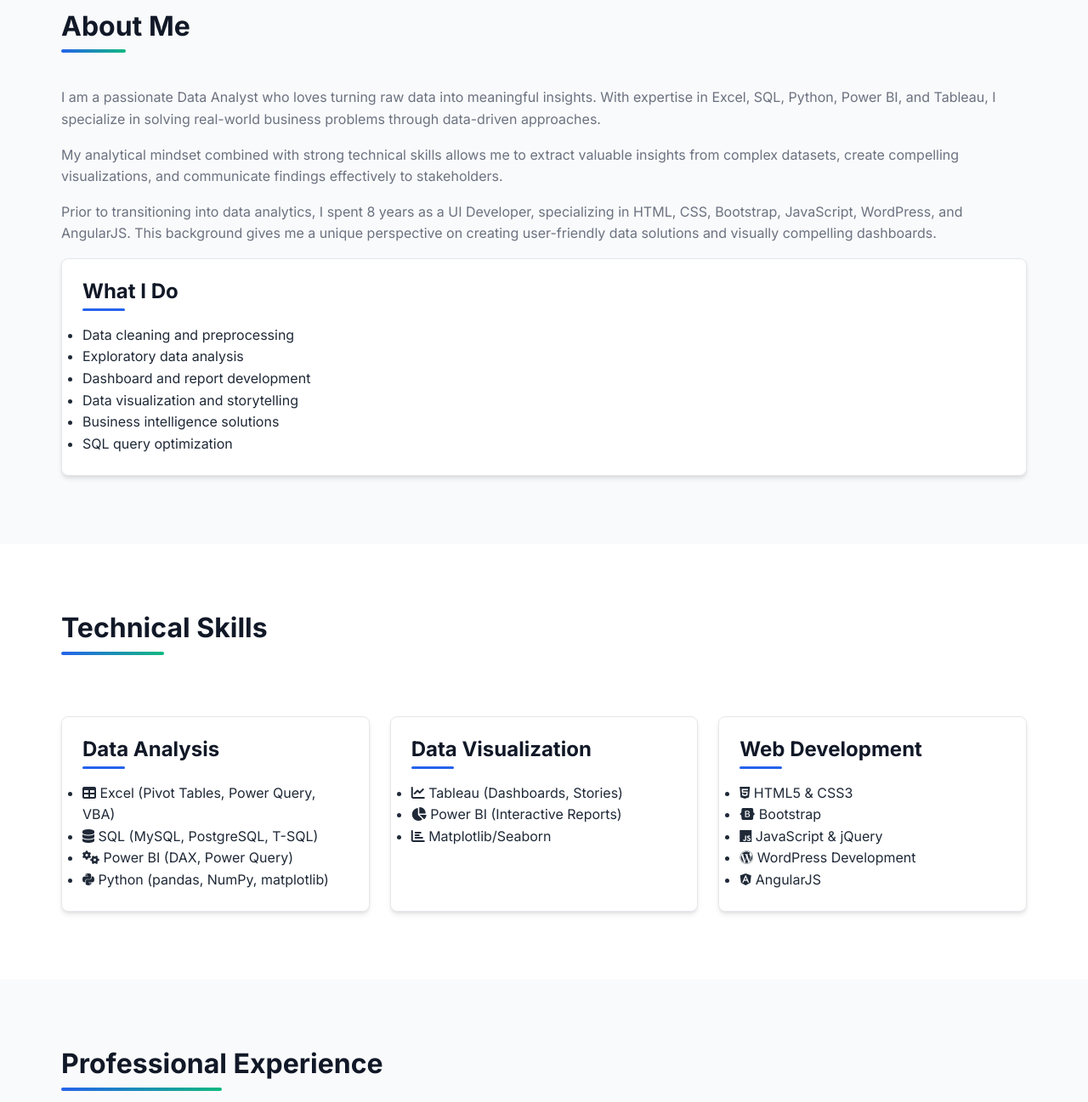
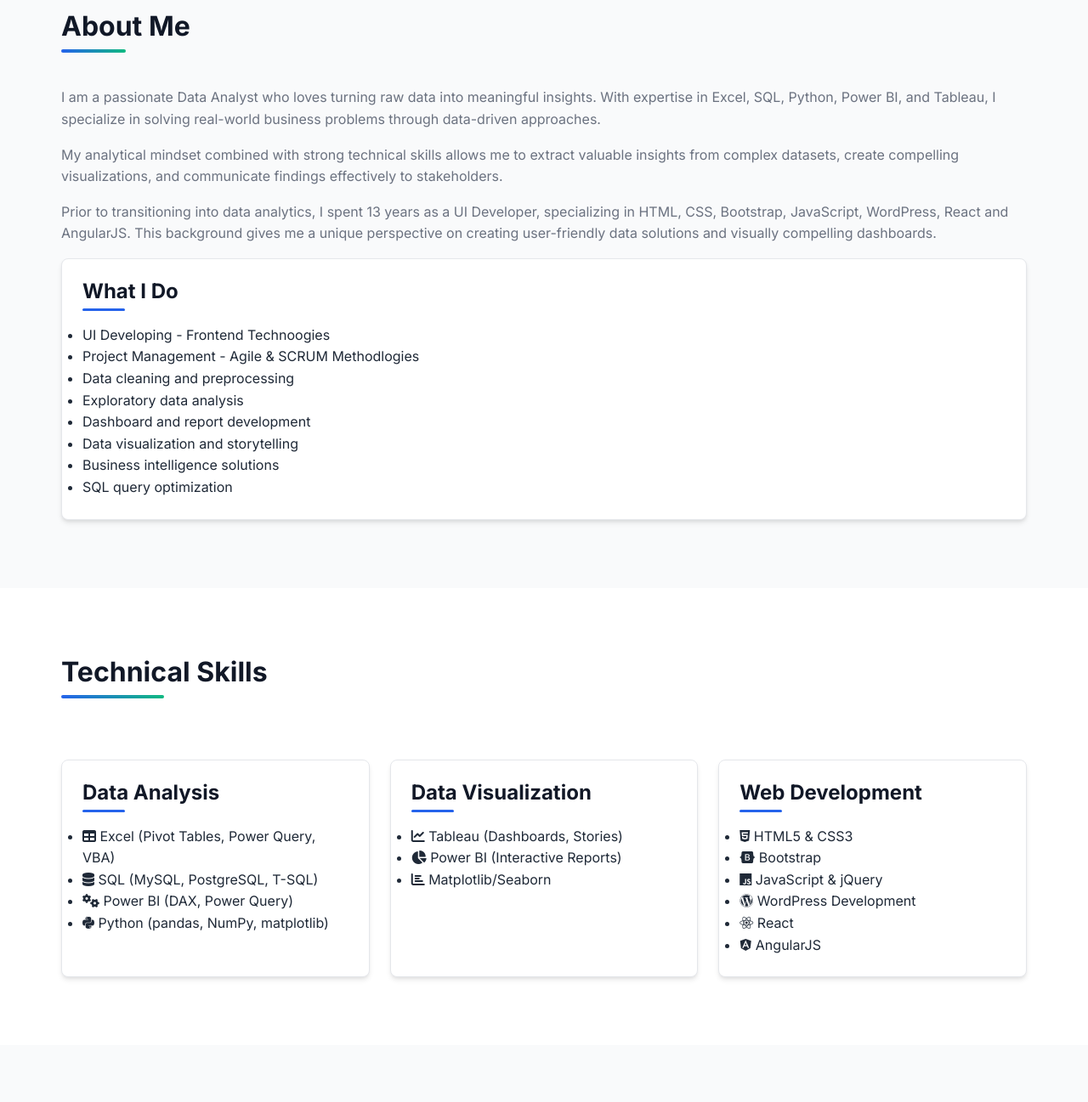
Before and after one commit to VigneshHere/vignesh.github.io, a plain HTML site: page index.html in a window 1280 px wide. Shown: the part 868-2165 px from the top of the page at 85% size. Drawn offline with Linux system fonts and the light colour scheme.

Commit message:
Update index.html

```diff
--- a/index.html
+++ b/index.html
@@ -108,8 +108,8 @@
               stakeholders.
             </p>
             <p>
-              Prior to transitioning into data analytics, I spent 8 years as a
-              UI Developer, specializing in HTML, CSS, Bootstrap, JavaScript, WordPress,
+              Prior to transitioning into data analytics, I spent 13 years as a
+              UI Developer, specializing in HTML, CSS, Bootstrap, JavaScript, WordPress, React
               and AngularJS. This background gives me a unique perspective on
               creating user-friendly data solutions and visually compelling
               dashboards.
@@ -119,6 +119,8 @@
             <div class="card">
               <h3>What I Do</h3>
               <ul class="list-disc pl-5 space-y-2">
+                <li>UI Developing - Frontend Technoogies</li>
+                <li>Project Management - Agile & SCRUM Methodlogies</li>
                 <li>Data cleaning and preprocessing</li>
                 <li>Exploratory data analysis</li>
                 <li>Dashboard and report development</li>
@@ -189,6 +191,9 @@
               <li class="flex items-center">
                 <i class="fab fa-wordpress mr-2 text-primary"></i> WordPress
                 Development
+              </li>
+              <li class="flex items-center">
+                <i class="fab fa-react mr-2 text-primary"></i> React
               </li>
               <li class="flex items-center">
                 <i class="fab fa-angular mr-2 text-primary"></i> AngularJS
```
